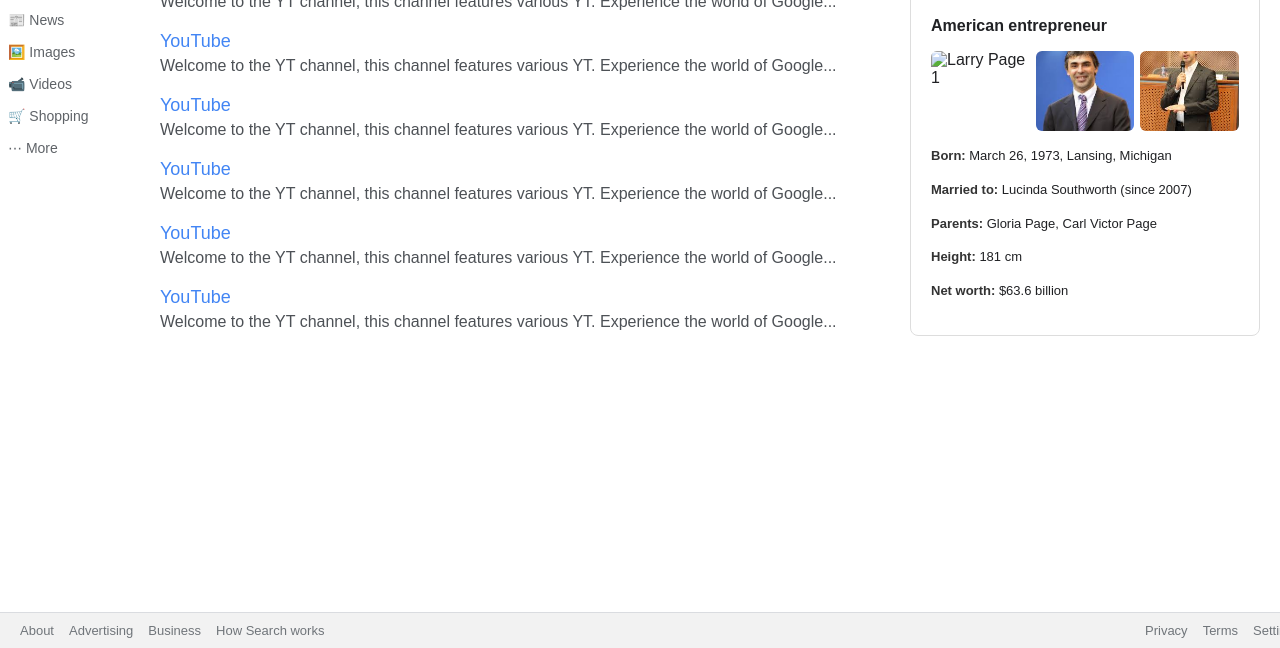
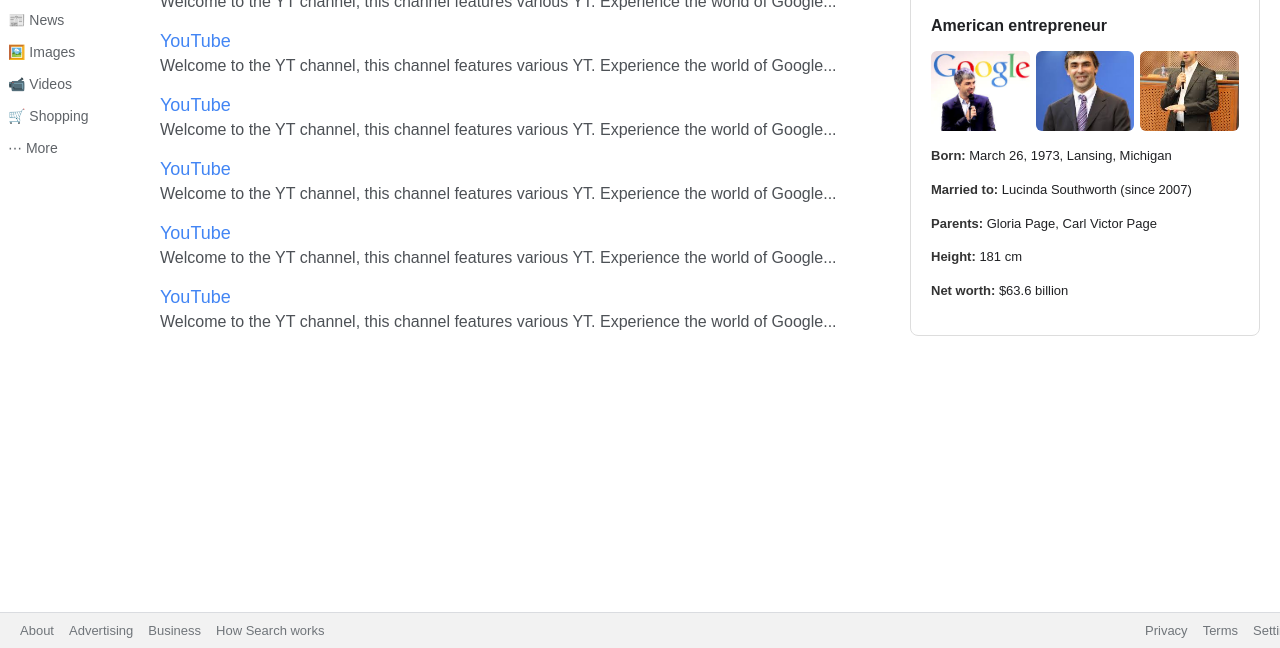
Before and after one commit to HannahImo/Flexisaf-Hannah-Imo, a plain HTML site: page index.html in a window 1280 px wide. Shown: the part 152-800 px from the top of the page. Drawn offline with Linux system fonts and the light colour scheme.

Commit message:
pay attention to detail Madam

```diff
--- a/index.html
+++ b/index.html
@@ -77,7 +77,7 @@
         <p><strong>American entrepreneur</strong></p>
 
         <div class="image-grid">
-          <img src="images/Larry page 1.jpg.jpg" alt="Larry Page 1">
+          <img src="images/Larry page 1.jpg" alt="Larry Page 1">
           <img src="images/Larry 2.jpg" alt="Larry Page 2">
           <img src="images/larry 3.jpg" alt="Larry Page 3">
         </div>
```
